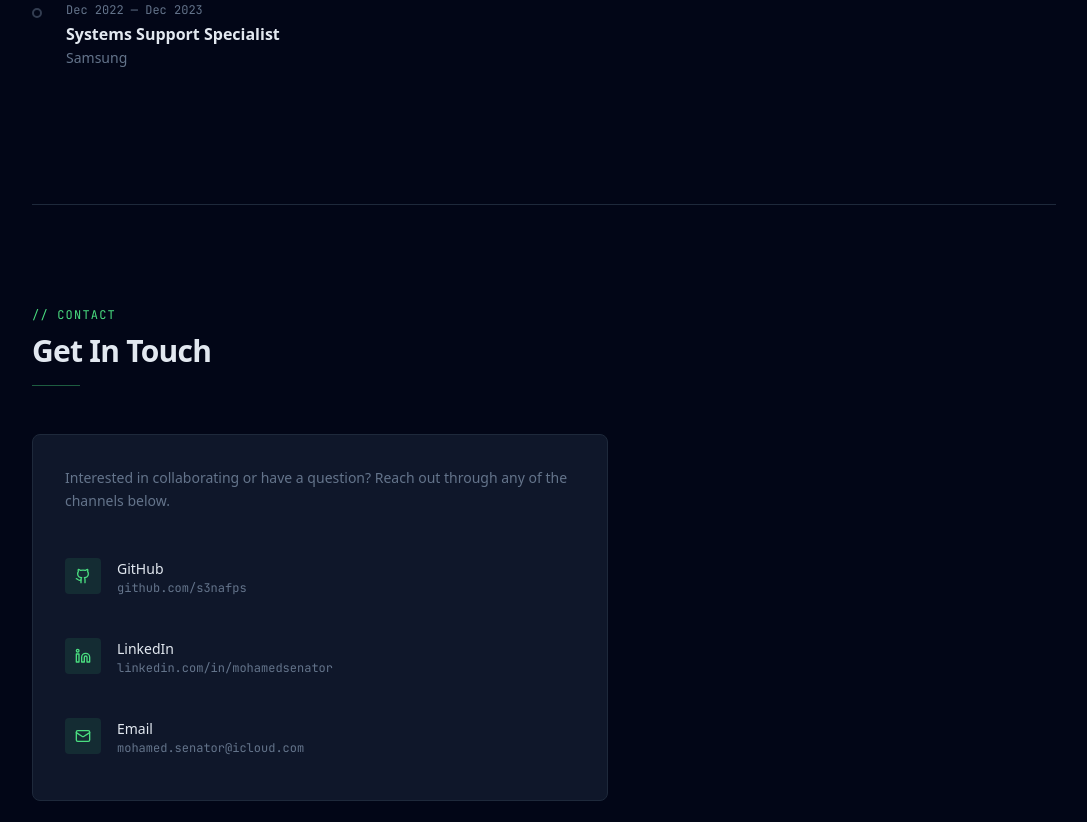
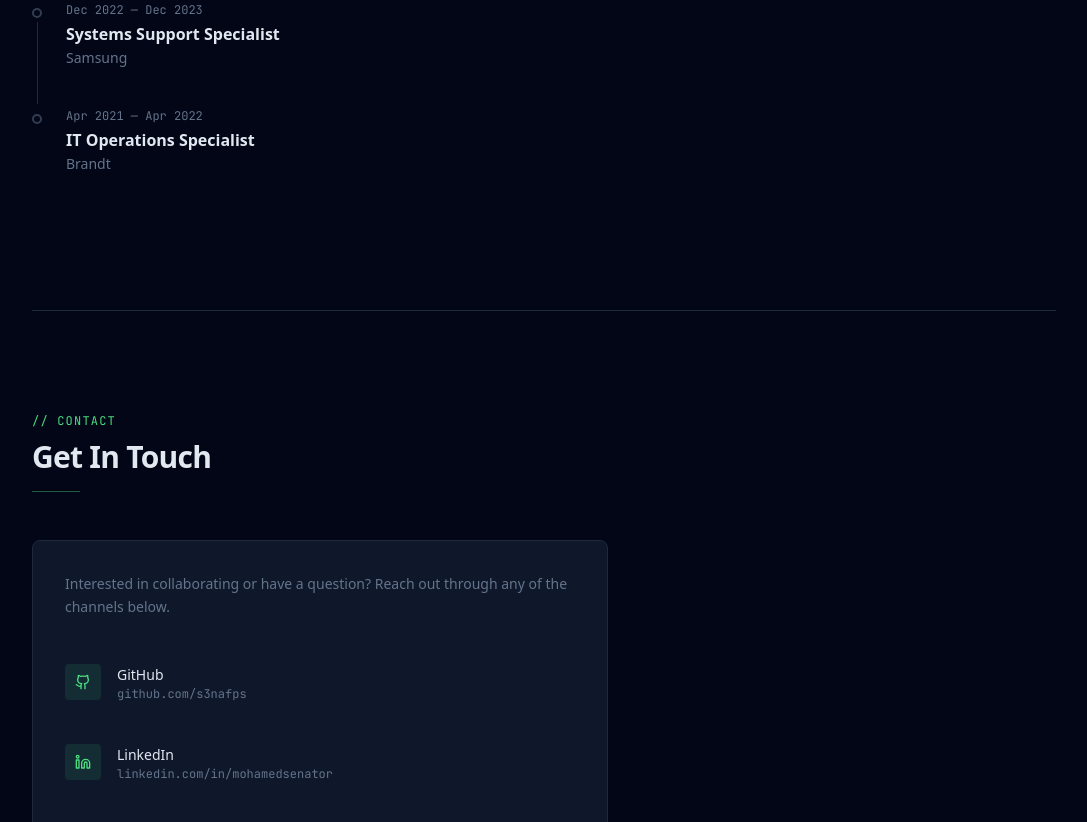
Before and after one commit to s3nafps/Portfolio, a Next.js app: page / in a window 1280 px wide. Shown: the part 1934-2756 px from the top of the page, without its empty margins (96-1183 px from the left). Built offline with nearby package versions, Linux system fonts and the light colour scheme.

Commit message:
feat: add Brandt IT Operations Specialist to experience timeline

```diff
--- a/src/app/page.tsx
+++ b/src/app/page.tsx
@@ -66,6 +66,12 @@ const EXPERIENCE = [
     company: "Samsung",
     role: "Systems Support Specialist",
     period: "Dec 2022 — Dec 2023",
+    active: false,
+  },
+  {
+    company: "Brandt",
+    role: "IT Operations Specialist",
+    period: "Apr 2021 — Apr 2022",
     active: false,
   },
 ];
```
